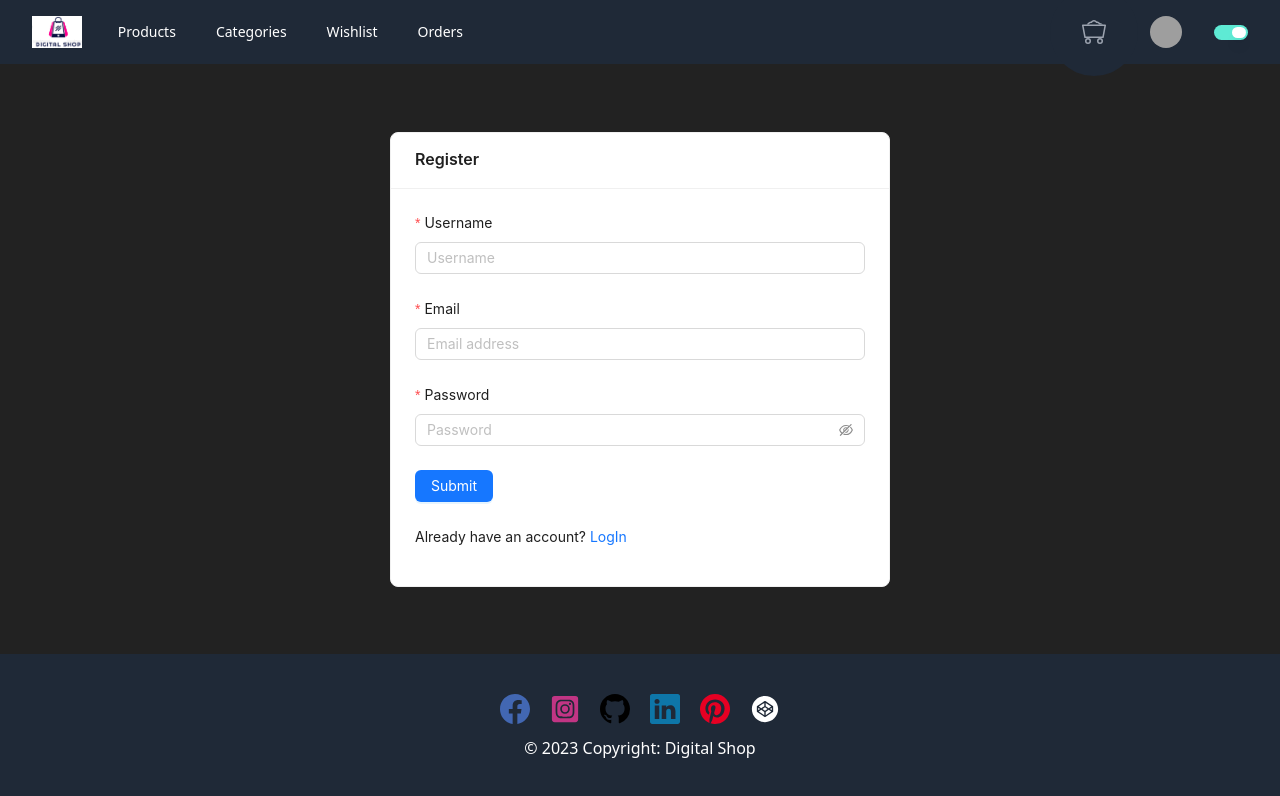
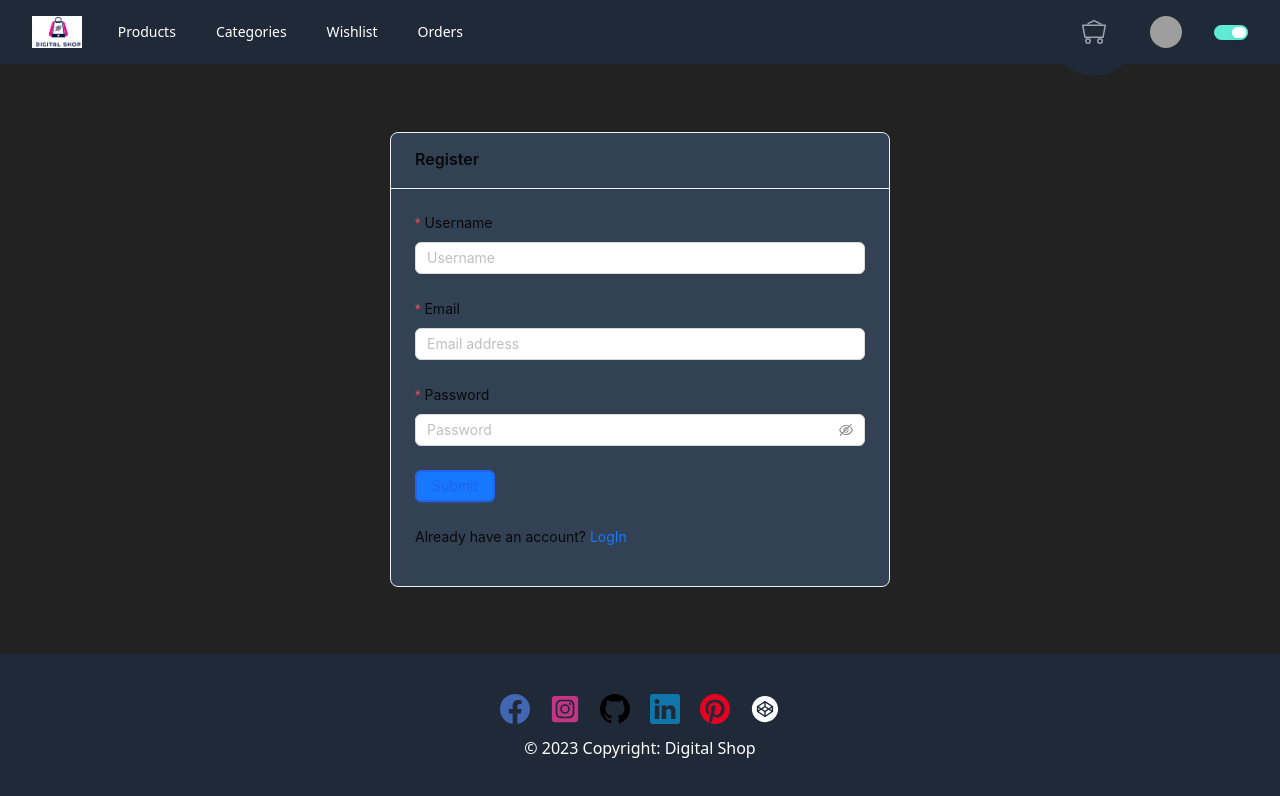
Before and after one commit to Anurag-Dhurwey/Digital-shop-Rebooted-version, a React (Create React App) app: page /register in a window 1280 px wide. Shown: the top 796 px of the page. Built offline with nearby package versions, Linux system fonts and the light colour scheme; no server answers; grey boxes are pictures that could not be loaded.

Commit message:
basic modification

```diff
--- a/src/App.js
+++ b/src/App.js
@@ -22,7 +22,7 @@ function App() {
     <Routes>
       <Route path='/' element={<Home/>} />
       <Route path='/products' element={<Products/>} />
-      <Route path='/categories' element={<VerifyEmail/>} />
+      <Route path='/categories' element={<><p>this is categories</p></>} />
       <Route path='/product/:id' element={<Aproduct/>} />
       <Route path='/profile' element={<><UserProfile/></>} />
       <Route path='/login' element={<Login/>} />
@@ -30,6 +30,7 @@ function App() {
       <Route path='/verify-registeres-email' element={<VerifyEmail/>} />
       <Route path='/cart' element={<CartPage/>} />
       <Route path='/wishlist' element={<><p>this is wishlist</p></>} />
+      <Route path='/checkout' element={<><p>this is wishlist</p></>} />
       <Route path='/orders' element={<><p>this is Order page</p></>} />
     </Routes>
     <Footer/>
--- a/src/Components/Mini_components/Products/MapAllProducts.js
+++ b/src/Components/Mini_components/Products/MapAllProducts.js
@@ -42,7 +42,7 @@ const MapAllProducts = (props) => {
             <div>
               <figure className="lg:h-[300px] lg:w-[300px] md:h-[300px] md:w-[300px] w-[145px]  overflow-hidden">
                 <Link to={`/product/${item.id}`} >
-                  <img src={head_img[1]} alt="product_Img" onMouseEnter={console.log("this")} />
+                  <img src={head_img[1]} alt="product_Img"  />
                 </Link>
               </figure>
             </div>
--- a/src/Components/Sub_components/Auth_components/Login.js
+++ b/src/Components/Sub_components/Auth_components/Login.js
@@ -14,6 +14,7 @@ import {
   import { Link } from "react-router-dom";
   import { useNavigate } from "react-router-dom";
   import { useAuthContext } from "../../../Context/AuthContext";
+import { useGlobleContext } from "../../../Context/Globle_Context";
   import { setToken } from "../../../Context/Mini_fuctions/AuthToken";
 
   const Login = () => {
@@ -21,7 +22,7 @@ import {
     const navigate = useNavigate();
 
     const { user,setUser } = useAuthContext();
-
+    const {enabled}=useGlobleContext()
     const [isLoading, setIsLoading] = useState(false);
 
     const [error, setError] = useState("");
@@ -111,7 +112,7 @@ import {
         <Fragment>
         <Row align="middle" className="justify-center">
           <Col className="w-[300px] md:w-[400px] lg:w-[500px] ">
-            <Card title="LogIn">
+            <Card title="LogIn" className={`${enabled?'bg-slate-700':'bg-slate-300'}`}>
               {error ? (
                 <Alert
                   className="alert_error"
@@ -152,7 +153,7 @@ import {
                   <Button
                     type="primary"
                     htmlType="submit"
-                    className="login_submit_btn"
+                    className="login_submit_btn text-blue-600 border-2 border-blue-600"
                   >
                     Login {isLoading && <Spin size="small" />}
                   </Button>
--- a/src/Components/Sub_components/Auth_components/Register.js
+++ b/src/Components/Sub_components/Auth_components/Register.js
@@ -67,7 +67,7 @@ import { useGlobleContext } from "../../../Context/Globle_Context";
         <Fragment>
         <Row align="middle" className="justify-center">
           <Col className={`w-[300px] md:w-[400px] lg:w-[500px] justify-center`}>
-            <Card title="Register">
+            <Card title="Register" className={`${enabled?'bg-slate-700':'bg-slate-300'}`}>
               {error ? (
                 <Alert
                   className="alert_error"
@@ -120,7 +120,7 @@ import { useGlobleContext } from "../../../Context/Globle_Context";
                   <Button
                     type="primary"
                     htmlType="submit"
-                    className="login_submit_btn"
+                    className="login_submit_btn text-blue-600 border-2 border-blue-600"
                   >
                     Submit {isLoading && <Spin size="small" />}
                   </Button>
```
